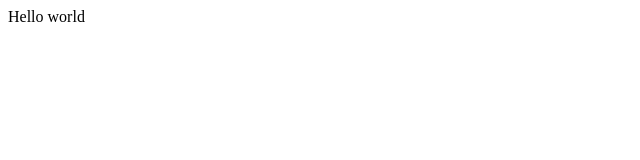
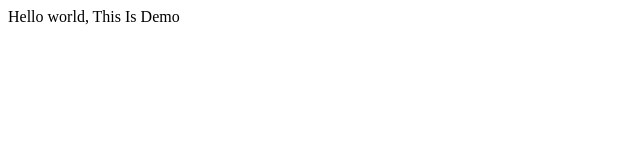
Before and after one commit to Sujitdengale/FirstProject, a plain HTML site: page index.html in a window 1280 px wide. Shown: the whole page, without its empty margins (0-640 px from the left). Drawn offline with Linux system fonts and the light colour scheme.

Commit message:
Update index.html

```diff
--- a/index.html
+++ b/index.html
@@ -1,6 +1,6 @@
 <html>
 <header><title>This is title</title></header>
 <body>
-Hello world
+Hello world, This Is Demo
 </body>
 </html>
```
